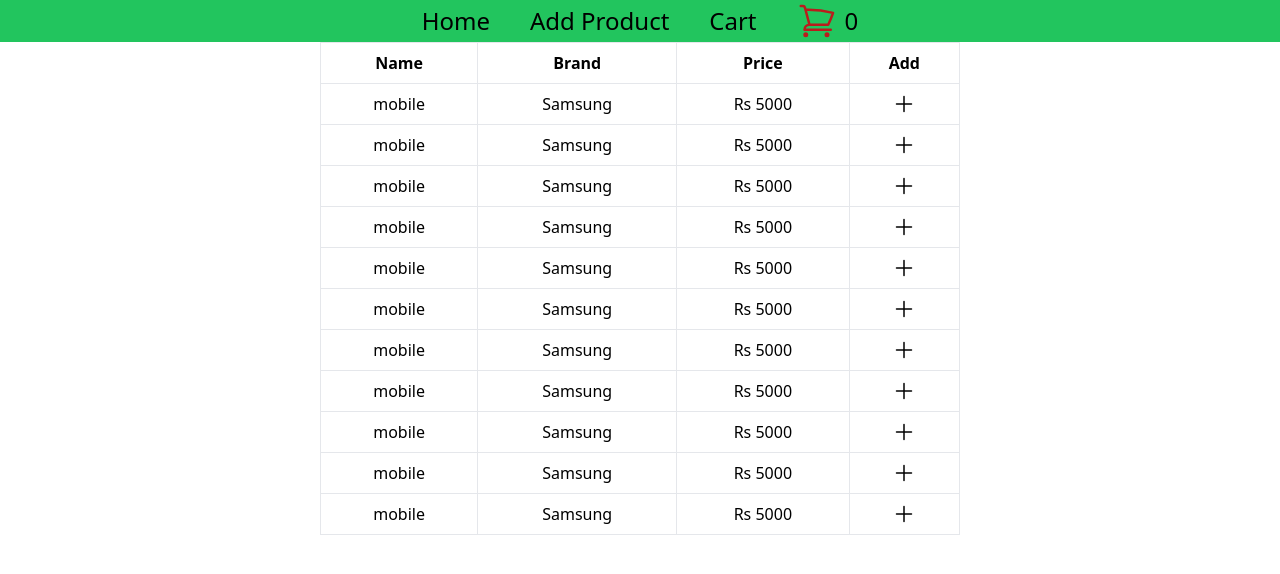
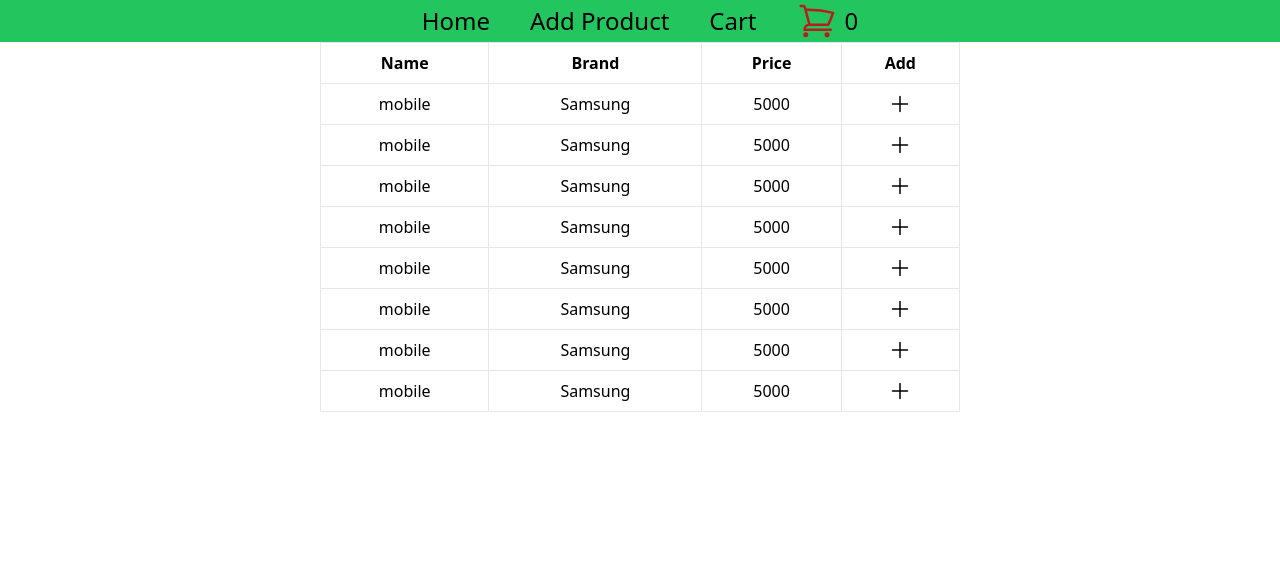
Before and after one commit to sukeshtyagi/context-api-project, a React (Create React App) app: page / in a window 1280 px wide. Shown: the top 574 px of the page. Built offline with nearby package versions, Linux system fonts and the light colour scheme.

Commit message:
using Reducer function on array to get total of cart and is then displayed

```diff
--- a/src/components/Cart.js
+++ b/src/components/Cart.js
@@ -1,33 +1,59 @@
 import React, { useContext } from "react";
 import { GlobalContext } from "./state";
+import { useNavigate } from "react-router-dom";
 
 function Cart() {
   const { state, setState } = useContext(GlobalContext);
   const cartItems = state.cartItems;
   console.log(cartItems);
+  const cartTotal = cartItems.reduce(
+    (acc, curr) => acc + parseFloat(curr.price),
+    0
+  );
+
+  const navigate = useNavigate();
   return (
     <div>
-      <h1 className="heading text-center text-xl font-semibold my-8">Items In Cart</h1>
+      <h1
+        className="heading text-left ml-20 text-xl my-8 cursor-pointer hover:text-red-300"
+        onClick={() => {
+          navigate("/");
+        }}
+      >
+        Home
+      </h1>
+      <h1 className="heading text-center text-xl font-semibold my-8">
+        Items In Cart
+      </h1>
       <div className="flex justify-center items-center gap-16 mb-4">
         <p>Name</p>
         <p>Brand</p>
         <p>Price</p>
       </div>
       {cartItems.map((item, index) => (
-        <div key={index} className="flex justify-center items-center  gap-16 ">
+        <div
+          key={index}
+          className="flex justify-center items-center  gap-16 mb-1 "
+        >
           <p className="text-left">{item.name}</p>
           <p className="text-left">{item.brand}</p>
           <p className="text-left">{item.price}</p>
-          <p className="text-left bg-red-400"
-          onClick={() => {
-            setState((prevState) => ({
-              ...prevState,
-              cartItems: prevState.cartItems.filter((item, idx) => idx !== index),
-            }));
-          }}
-          >Remove</p>
+          <p
+            className="text-left bg-red-400 px-4 py-px rounded-lg text-white"
+            onClick={() => {
+              setState((prevState) => ({
+                ...prevState,
+                cartItems: prevState.cartItems.filter(
+                  (item, idx) => idx !== index
+                ),
+              }));
+            }}
+          >
+            Remove
+          </p>
         </div>
       ))}
+      <p className="total text-center text-2xl text-pink-900 text-bold mt-6">Total Amount Payable :{cartTotal}</p>
     </div>
   );
 }
--- a/src/components/Home.js
+++ b/src/components/Home.js
@@ -5,7 +5,6 @@ import { GlobalContext } from "../components/state";
 function Home() {
   const { state, setState } = useContext(GlobalContext);
   const cartCount = state.cartCount;
-  console.log(state.cartItems);
 
   return (
     <div className="outer w-screen flex flex-col m-auto">
--- a/src/components/state.js
+++ b/src/components/state.js
@@ -7,57 +7,35 @@ const initialState = {
     {
       name: "mobile",
       brand: "Samsung",
-      price: "Rs 5000",
-    },
-    {
+      price: " 5000",
+    }, {
       name: "mobile",
       brand: "Samsung",
-      price: "Rs 5000",
-    },
-    {
+      price: " 5000",
+    }, {
       name: "mobile",
       brand: "Samsung",
-      price: "Rs 5000",
-    },
-    {
+      price: " 5000",
+    }, {
       name: "mobile",
       brand: "Samsung",
-      price: "Rs 5000",
-    },
-    {
+      price: " 5000",
+    }, {
       name: "mobile",
       brand: "Samsung",
-      price: "Rs 5000",
-    },
-    {
+      price: " 5000",
+    }, {
       name: "mobile",
       brand: "Samsung",
-      price: "Rs 5000",
-    },
-    {
+      price: " 5000",
+    }, {
       name: "mobile",
       brand: "Samsung",
-      price: "Rs 5000",
-    },
-    {
+      price: " 5000",
+    }, {
       name: "mobile",
       brand: "Samsung",
-      price: "Rs 5000",
-    },
-    {
-      name: "mobile",
-      brand: "Samsung",
-      price: "Rs 5000",
-    },
-    {
-      name: "mobile",
-      brand: "Samsung",
-      price: "Rs 5000",
-    },
-    {
-      name: "mobile",
-      brand: "Samsung",
-      price: "Rs 5000",
+      price: " 5000",
     },
   ],
   cartItems: [],
```
